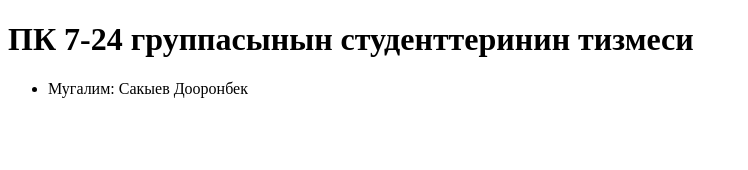
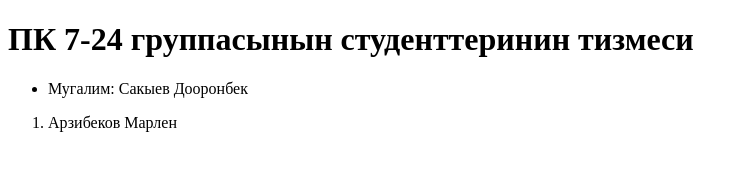
Before and after one commit to DooronbekSakyev/Tizme, a plain HTML site: page index.html in a window 1280 px wide. Shown: the whole page, without its empty margins (0-748 px from the left). Drawn offline with Linux system fonts and the light colour scheme.

Commit message:
мен ol ичине li ичине аты фамилямы коштум

```diff
--- a/index.html
+++ b/index.html
@@ -11,5 +11,10 @@
     <ul>
         <li>Мугалим: Сакыев Дооронбек</li>
     </ul>
+    <ol>
+        <li>
+            Арзибеков Марлен
+        </li>
+    </ol>
 </body>
 </html>
```
